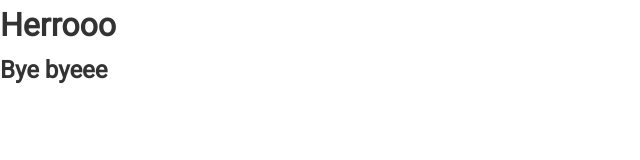
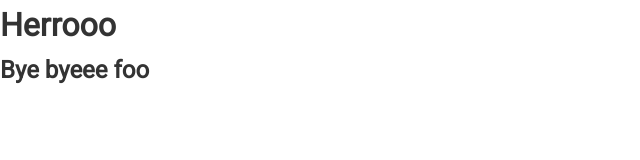
Before and after one commit to 9Dxn/traversyreactcode, a React (Create React App) app: page / in a window 1280 px wide. Shown: the top 160 px of the page, without its empty margins (0-640 px from the left). Built offline with nearby package versions, Linux system fonts and the light colour scheme.

Commit message:
Jsx manipulation

```diff
--- a/src/App.js
+++ b/src/App.js
@@ -2,12 +2,20 @@ import React, {Component, Fragment} from "react";
 import './App.css';
 
 class App extends Component{
+    foo = () => 'Have a good time!';
+
     render(){
+        const name = "John Doe";
+        const booler = true;
+        const showName = true;
+
         return (
-            <Fragment>
-                <h1>Herrooo</h1>
-                <h2>Bye byeee</h2>
-            </Fragment>
+            <div className='App'>
+                {!booler ? <h4>booling</h4> :
+                    <h1>Herrooo {!showName && name.toUpperCase()}</h1>
+                }
+                <h2>Bye byeee foo</h2>
+            </div>
         );
     }
 }
```
